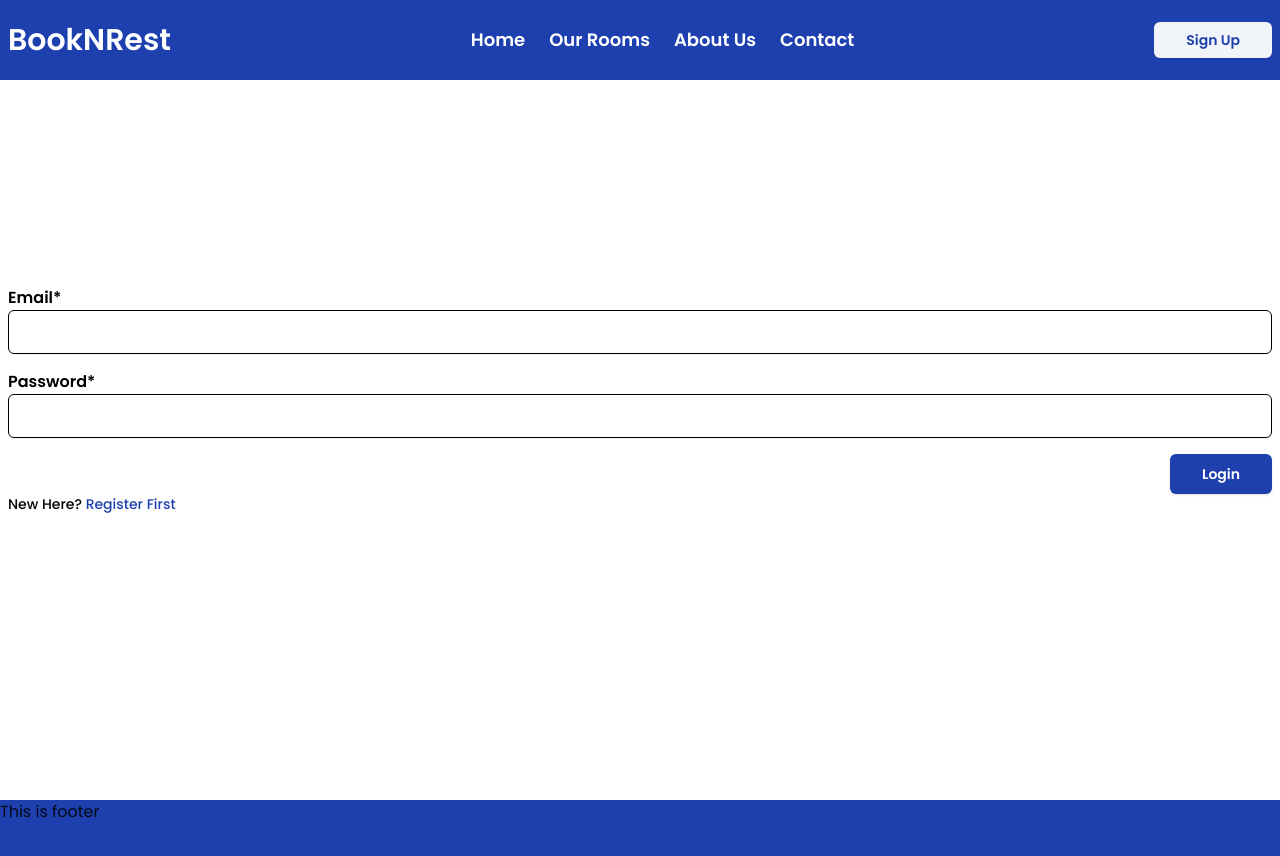
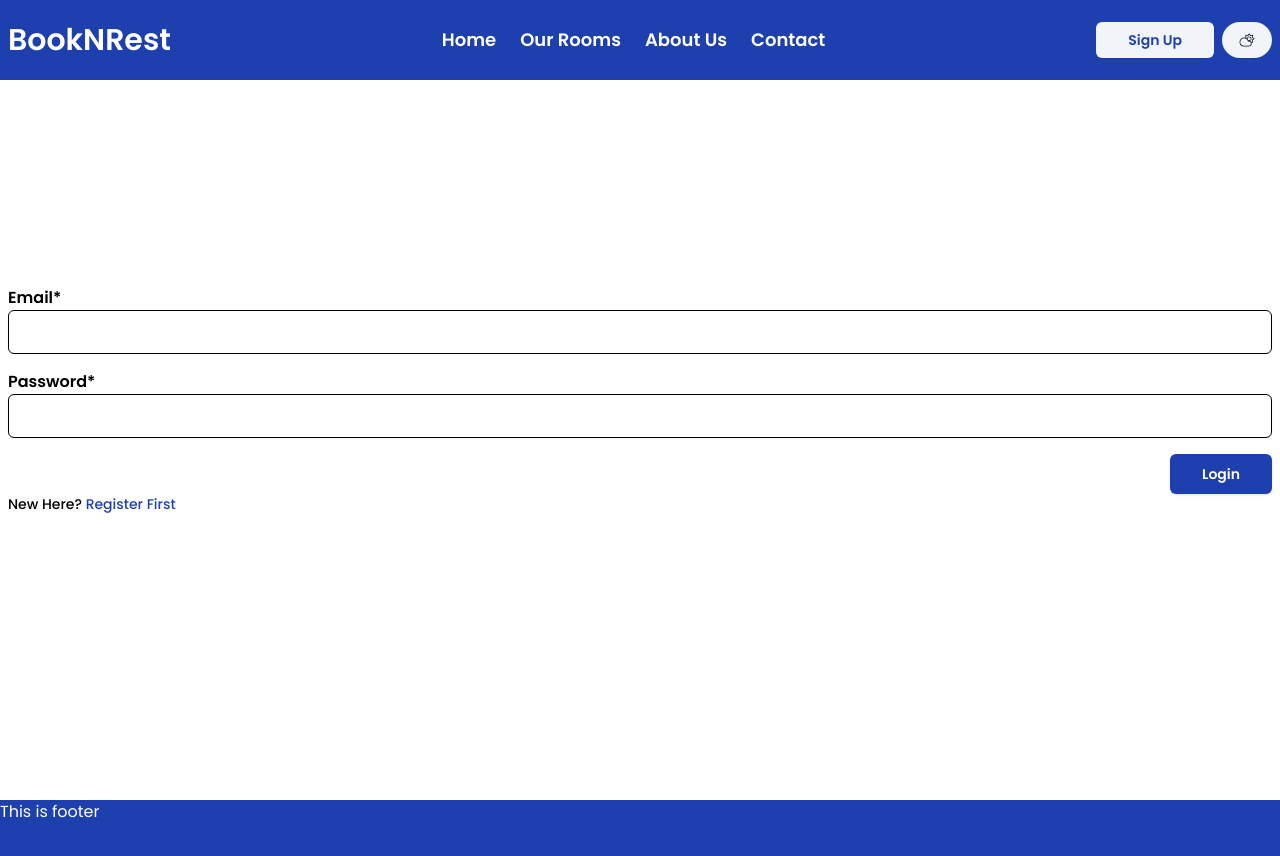
Before and after one commit to Shahriar090/Book-N-Rest-Client, a React (Vite) app: page /login in a window 1280 px wide. Shown: the top 856 px of the page. Built offline with nearby package versions, Linux system fonts and the light colour scheme.

Commit message:
Implemented light and dark mode functionality

```diff
--- a/src/components/Header.tsx
+++ b/src/components/Header.tsx
@@ -7,12 +7,18 @@ import { getCurrentUser, userLogout } from "@/redux/features/auth/authSlice";
 import { toast } from "sonner";
 import { useLogoutMutation } from "@/redux/features/auth/authApi";
 import { TErrorResponse } from "@/pages/Register";
+import { CiCloudMoon, CiCloudSun } from "react-icons/ci";
+import {
+  getCurrentTheme,
+  toggleTheme,
+} from "@/redux/features/theme/themeSlice";
 
 const Header = () => {
   const [isMobileMenuOpen, setIsMobileMenuOpen] = useState(false);
   const [logoutUser] = useLogoutMutation();
   const dispatch = useAppDispatch();
   const currentUser = useAppSelector(getCurrentUser);
+  const theme = useAppSelector(getCurrentTheme);
 
   // drawer toggler
   const handleDrawerToggle = () => {
@@ -61,7 +67,7 @@ const Header = () => {
   ];
 
   return (
-    <header className="w-full h-20 bg-primary-color fixed top-0 right-0 left-0 z-50">
+    <header className="w-full h-20 bg-primary-color dark:bg-dark-theme fixed top-0 right-0 left-0 z-50">
       <nav className="w-full h-full max-w-screen-xl mx-auto flex items-center justify-between px-2">
         {/* logo */}
         <div className="logo">
@@ -74,13 +80,13 @@ const Header = () => {
         {/* nav options */}
         <div>
           <ul
-            className={`flex flex-col md:flex-row fixed left-0 text-center md:static z-[-1] md:z-auto w-full h-auto transition-all duration-500 ease-in-out gap-6 text-primary-text text-lg font-semibold bg-primary-color py-8 md:py-0 ${
+            className={`flex flex-col md:flex-row fixed left-0 text-center md:static z-[-1] md:z-auto w-full h-auto transition-all duration-500 ease-in-out gap-6 text-primary-text text-lg font-semibold bg-primary-color md:bg-inherit py-8 md:py-0 ${
               isMobileMenuOpen ? "top-20" : "-top-[500px]"
             }`}
           >
             {navItems.map((item, index) => (
               <li
-                className="hover:text-secondary-text transition-all duration-300"
+                className="hover:text-secondary-text dark:text-primary-text transition-all duration-300"
                 key={index}
               >
                 <Link to={item.link}>{item.label}</Link>
@@ -105,7 +111,8 @@ const Header = () => {
             </div>
           </ul>
         </div>
-        <div className="btn hidden md:block">
+        <div className="hidden md:flex items-center gap-2">
+          <div>
             {currentUser ? (
               <Button variant="secondary" onClick={handleLogout}>
                 LogOut
@@ -120,6 +127,27 @@ const Header = () => {
                 </Button>
               </Link>
             )}
+          </div>
+          {/* theme toggling */}
+          <div>
+            {theme === "light" ? (
+              <Button
+                onClick={() => dispatch(toggleTheme())}
+                variant="secondary"
+                className="rounded-full text-lg"
+              >
+                <CiCloudSun />
+              </Button>
+            ) : (
+              <Button
+                onClick={() => dispatch(toggleTheme())}
+                variant="secondary"
+                className="rounded-full text-lg"
+              >
+                <CiCloudMoon />
+              </Button>
+            )}
+          </div>
         </div>
 
         {/* for small device */}
--- a/src/index.css
+++ b/src/index.css
@@ -8,6 +8,7 @@
   --primary-color: #1e40af;
   --primary-text: #ffffff;
   --secondary-text: #d1d1cf;
+  --dark-theme: rgb(16, 23, 42);
 }
 
 *,
--- /dev/null
+++ b/src/layout/ThemeProvider.tsx
@@ -0,0 +1,16 @@
+import { getCurrentTheme } from "@/redux/features/theme/themeSlice";
+import { useAppSelector } from "@/redux/hooks";
+import { ReactNode } from "react";
+
+const ThemeProvider = ({ children }: { children: ReactNode }) => {
+  const theme = useAppSelector(getCurrentTheme);
+  return (
+    <div className={theme}>
+      <div className="bg-white text-primary-text dark:text-primary-text dark:bg-dark-theme">
+        {children}
+      </div>
+    </div>
+  );
+};
+
+export default ThemeProvider;
--- a/src/main.tsx
+++ b/src/main.tsx
@@ -7,12 +7,15 @@ import { Provider } from "react-redux";
 import { persistor, store } from "./redux/store.ts";
 import { PersistGate } from "redux-persist/integration/react";
 import { Toaster } from "sonner";
+import ThemeProvider from "./layout/ThemeProvider.tsx";
 
 createRoot(document.getElementById("root")!).render(
   <StrictMode>
     <Provider store={store}>
       <PersistGate persistor={persistor}>
-        <RouterProvider router={router} />
+        <ThemeProvider>
+          <RouterProvider router={router} />
+        </ThemeProvider>
       </PersistGate>
     </Provider>
     <Toaster />
--- a/src/redux/features/theme/themeSlice.ts
+++ b/src/redux/features/theme/themeSlice.ts
@@ -1,3 +1,4 @@
+import { RootState } from "@/redux/store";
 import { createSlice } from "@reduxjs/toolkit";
 
 const initialState = {
@@ -16,3 +17,4 @@ const themeSlice = createSlice({
 
 export const { toggleTheme } = themeSlice.actions;
 export default themeSlice.reducer;
+export const getCurrentTheme = (state: RootState) => state.theme.theme;
--- a/tailwind.config.js
+++ b/tailwind.config.js
@@ -5,56 +5,57 @@ export default {
   theme: {
     extend: {
       colors: {
-  			'primary-color': 'var(--primary-color)',
-  			'primary-text': 'var(--primary-text)',
-  			'secondary-text': 'var(--secondary-text)',
-  			background: 'hsl(var(--background))',
-  			foreground: 'hsl(var(--foreground))',
+        "primary-color": "var(--primary-color)",
+        "primary-text": "var(--primary-text)",
+        "secondary-text": "var(--secondary-text)",
+        "dark-theme": "var(--dark-theme)",
+        background: "hsl(var(--background))",
+        foreground: "hsl(var(--foreground))",
         card: {
-  				DEFAULT: 'hsl(var(--card))',
-  				foreground: 'hsl(var(--card-foreground))'
+          DEFAULT: "hsl(var(--card))",
+          foreground: "hsl(var(--card-foreground))",
         },
         popover: {
-  				DEFAULT: 'hsl(var(--popover))',
-  				foreground: 'hsl(var(--popover-foreground))'
+          DEFAULT: "hsl(var(--popover))",
+          foreground: "hsl(var(--popover-foreground))",
         },
         primary: {
-  				DEFAULT: 'hsl(var(--primary))',
-  				foreground: 'hsl(var(--primary-foreground))'
+          DEFAULT: "hsl(var(--primary))",
+          foreground: "hsl(var(--primary-foreground))",
         },
         secondary: {
-  				DEFAULT: 'hsl(var(--secondary))',
-  				foreground: 'hsl(var(--secondary-foreground))'
+          DEFAULT: "hsl(var(--secondary))",
+          foreground: "hsl(var(--secondary-foreground))",
         },
         muted: {
-  				DEFAULT: 'hsl(var(--muted))',
-  				foreground: 'hsl(var(--muted-foreground))'
+          DEFAULT: "hsl(var(--muted))",
+          foreground: "hsl(var(--muted-foreground))",
         },
         accent: {
-  				DEFAULT: 'hsl(var(--accent))',
-  				foreground: 'hsl(var(--accent-foreground))'
+          DEFAULT: "hsl(var(--accent))",
+          foreground: "hsl(var(--accent-foreground))",
         },
         destructive: {
-  				DEFAULT: 'hsl(var(--destructive))',
-  				foreground: 'hsl(var(--destructive-foreground))'
+          DEFAULT: "hsl(var(--destructive))",
+          foreground: "hsl(var(--destructive-foreground))",
         },
-  			border: 'hsl(var(--border))',
-  			input: 'hsl(var(--input))',
-  			ring: 'hsl(var(--ring))',
+        border: "hsl(var(--border))",
+        input: "hsl(var(--input))",
+        ring: "hsl(var(--ring))",
         chart: {
-  				'1': 'hsl(var(--chart-1))',
-  				'2': 'hsl(var(--chart-2))',
-  				'3': 'hsl(var(--chart-3))',
-  				'4': 'hsl(var(--chart-4))',
-  				'5': 'hsl(var(--chart-5))'
-  			}
+          1: "hsl(var(--chart-1))",
+          2: "hsl(var(--chart-2))",
+          3: "hsl(var(--chart-3))",
+          4: "hsl(var(--chart-4))",
+          5: "hsl(var(--chart-5))",
+        },
       },
       borderRadius: {
-  			lg: 'var(--radius)',
-  			md: 'calc(var(--radius) - 2px)',
-  			sm: 'calc(var(--radius) - 4px)'
-  		}
-  	}
+        lg: "var(--radius)",
+        md: "calc(var(--radius) - 2px)",
+        sm: "calc(var(--radius) - 4px)",
+      },
+    },
   },
   plugins: [require("tailwindcss-animate")],
 };
```
Lines whose indentation alone changed are shown as unchanged.
